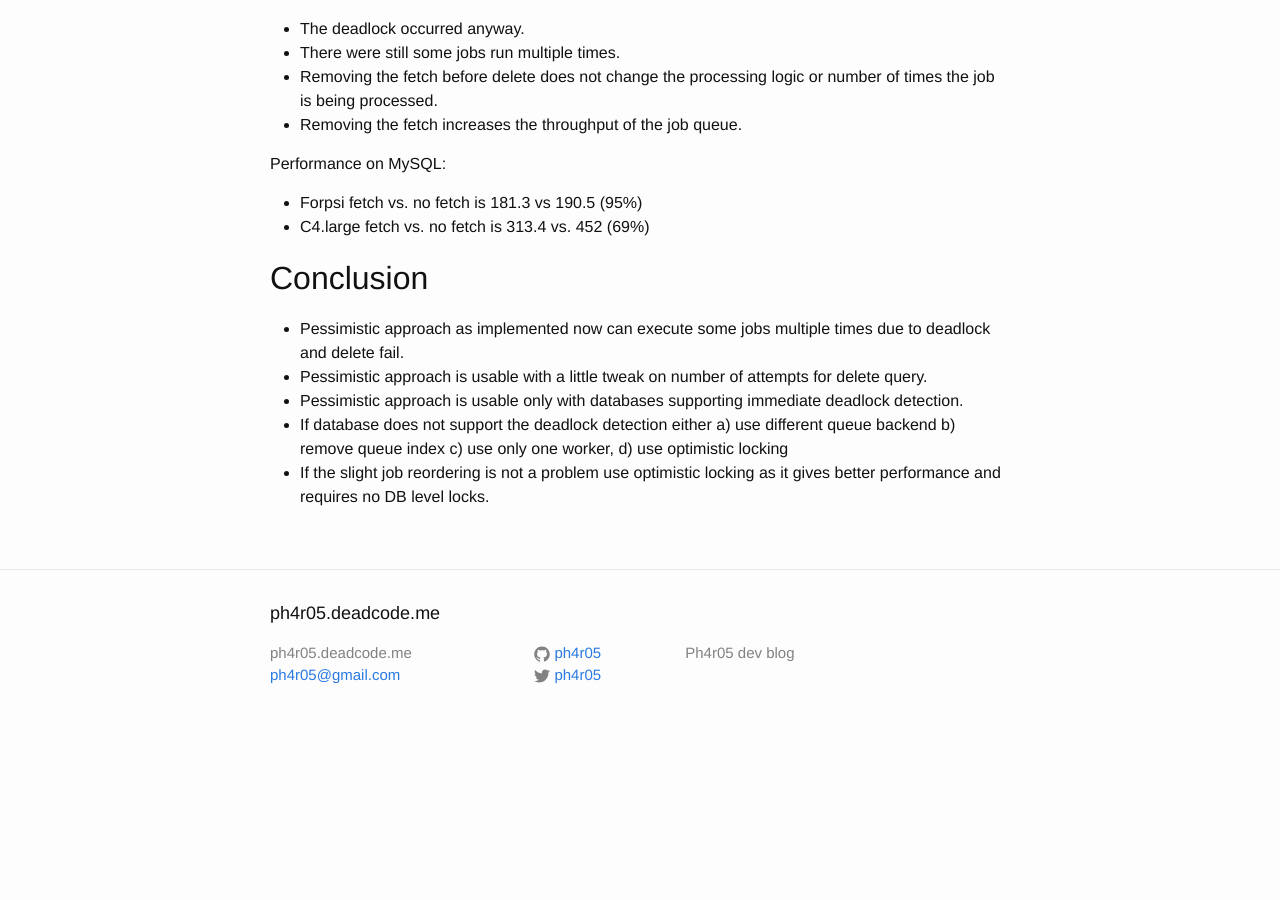
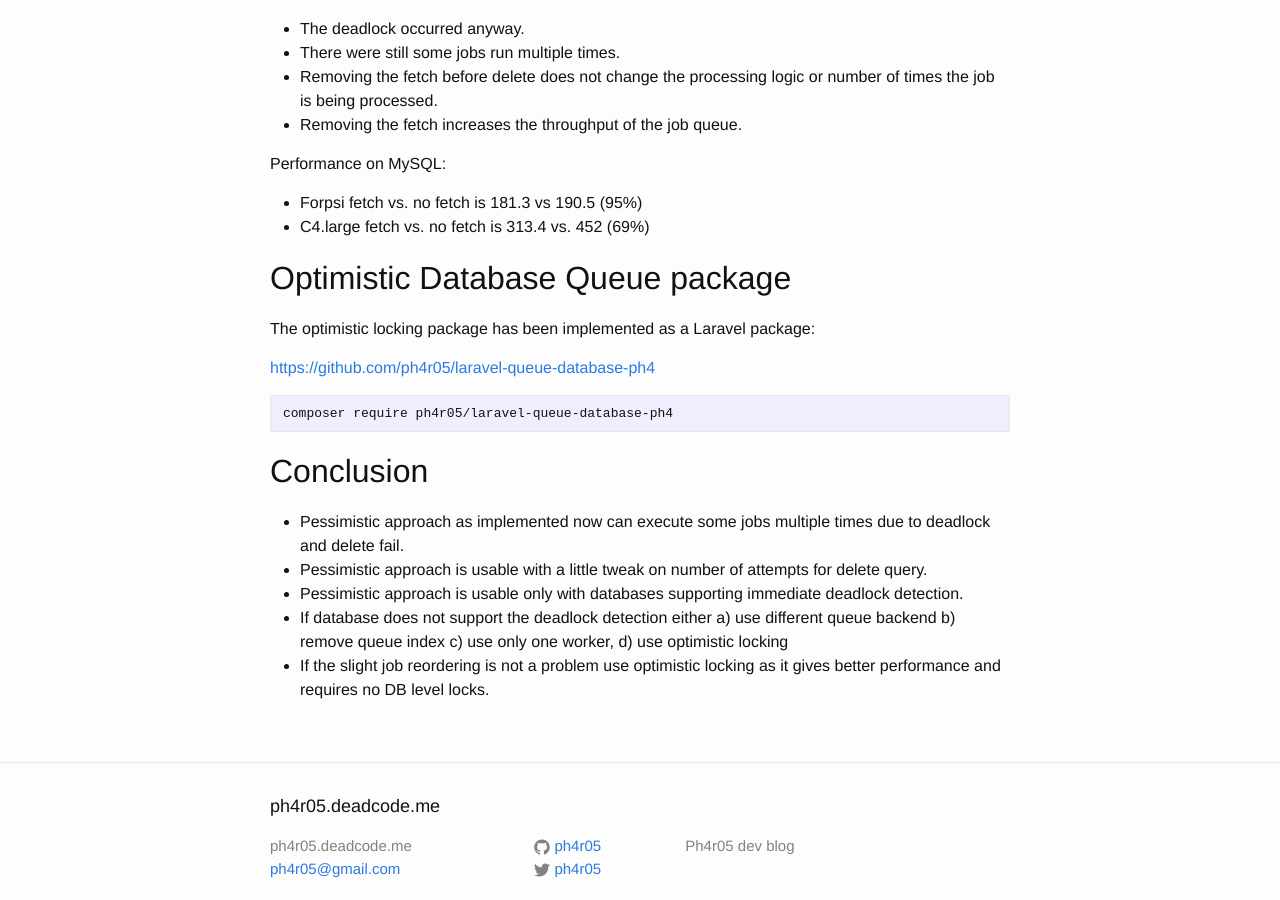
Before and after one commit to ph4r05/devblog, a Jekyll site: the page built from _posts/2017-12-20-laravel-queues-optimization.markdown, in a window 1280 px wide and 900 px high, scrolled down 13563 px. Built offline with Jekyll 4.4.1, drawn with Linux system fonts in a browser that asks for light colours; formulas are drawn with MathJax 3; before the commit the page ends 14310 px from its top, so only the background shows below that.

Commit message:
devblog - package added

````diff
--- a/_posts/2017-12-20-laravel-queues-optimization.markdown
+++ b/_posts/2017-12-20-laravel-queues-optimization.markdown
@@ -449,6 +449,16 @@ Performance on MySQL:
 - Forpsi fetch vs. no fetch is 181.3 vs 190.5 (95%)
 - C4.large fetch vs. no fetch is 313.4 vs. 452 (69%)
 
+## Optimistic Database Queue package
+
+The optimistic locking package has been implemented as a Laravel package:
+
+[https://github.com/ph4r05/laravel-queue-database-ph4](https://github.com/ph4r05/laravel-queue-database-ph4)
+
+```bash
+composer require ph4r05/laravel-queue-database-ph4
+```
+
 ## Conclusion
 
 - Pessimistic approach as implemented now can execute some jobs multiple times due to deadlock and delete fail.
````
